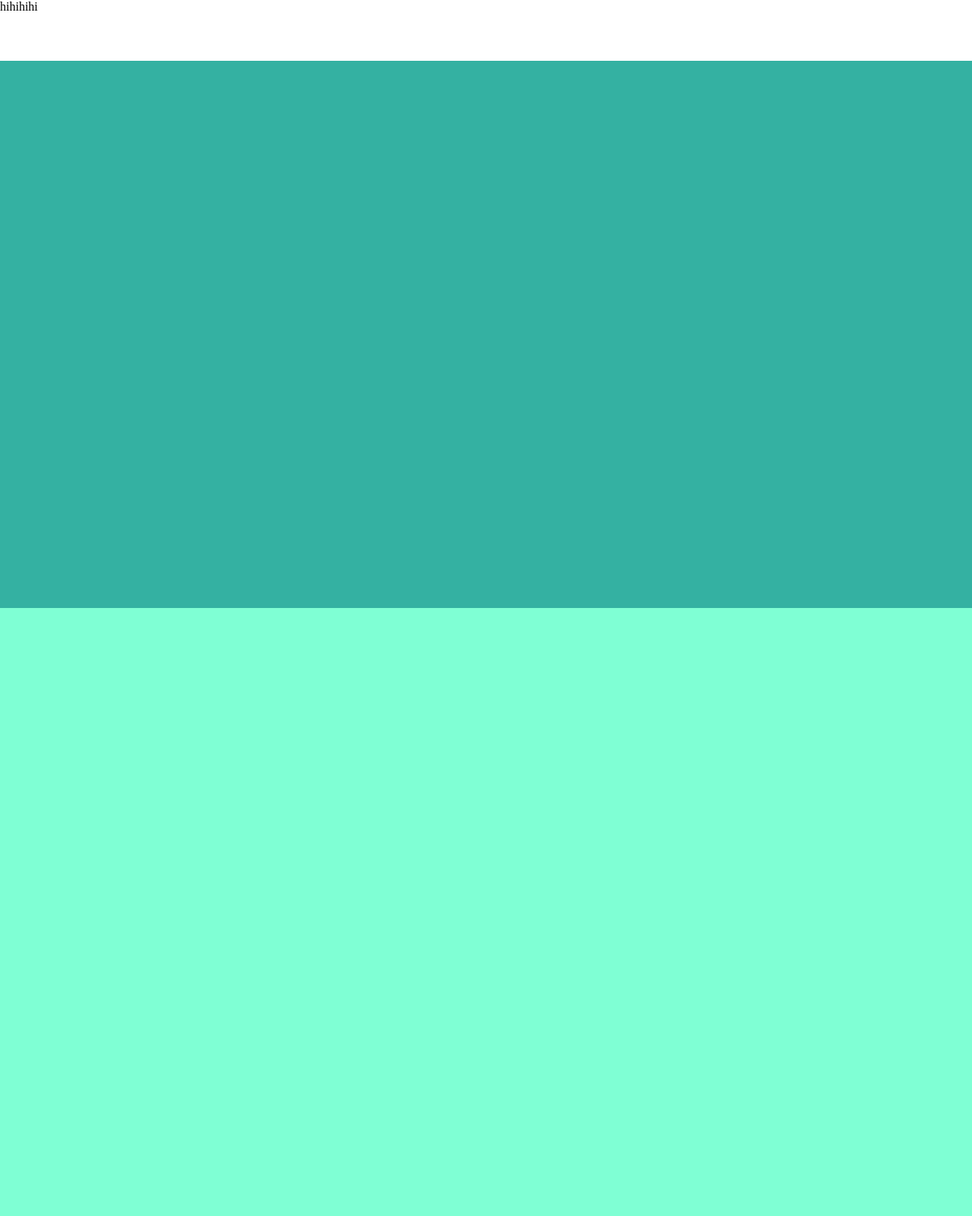
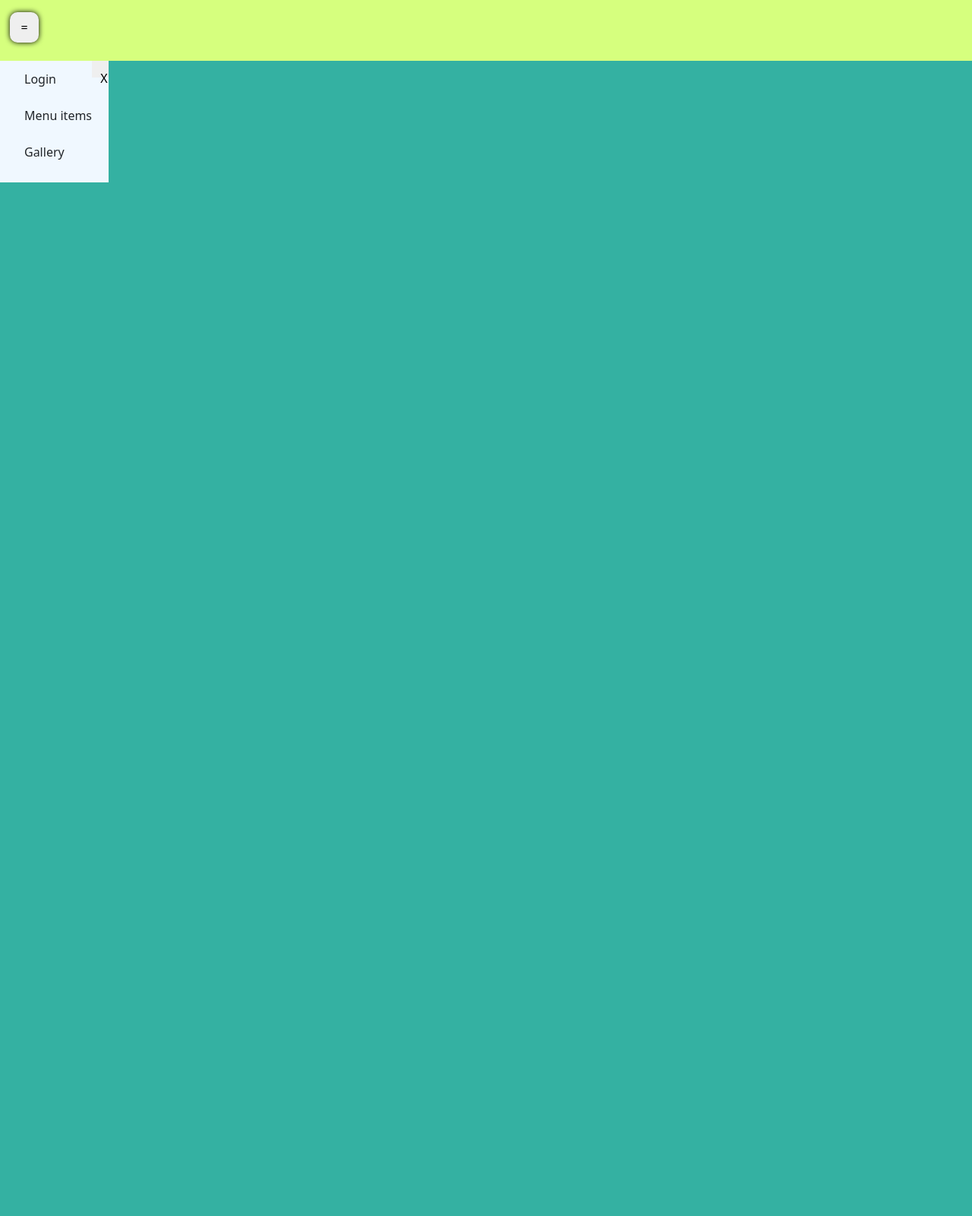
Before and after one commit to Hariharan-dev-3/Restaurent-application-, a web app: file html/newapp.html in a window 1280 px wide. Shown: the whole page at 76% size. After the commit the page ends 240 px from the top, so only its background shows below. Run offline with its HTML, style and script files only (its server is not run), Linux system fonts and the light colour scheme.

Commit message:
javascript

```diff
--- a/css/newapp.css
+++ b/css/newapp.css
@@ -5,34 +5,44 @@
 #home{
     background-color: rgb(52, 177, 162);
     width: 100vw;
-    height: 100vh;
+    min-height: 150vh;
 }
-#home .navbar{
-    width: 100vw;
-    height: 10vh;
-    background-color: white;
-    position: fixed;
-    display:flex;
-    flex-direction: row;
+.navbar{
+    width: 100%;
+    height: 10%;
+    background-color:rgb(214, 255, 126) ;
+}
+.hamburger{
+    height: 5vh;
+    width: 3vw;
+    position: absolute;
+    top: 2%;
+    left: 1%;
+    border-radius: 10px;
+    z-index: 9999;
+    display: block;
+    border: none;
+    box-shadow: 0px 0px 7px black;
+
 
 }
-.navbar.vertical{
-    display:flex ;
-    flex-direction: column;
-    width: 10vw;
-    height: 100vh;
-    background-color: blueviolet;
-}
+.box{
+    width: max-content;
+    background-color: aliceblue;
+    display: none;
+    display: flex;
 
 
+}
+.list{
+    list-style: none;
+    cursor: pointer;
+    line-height: 3em;
 
-
-
-
-
-
-#menu{
-    width: 100%;
-    height: 100vh;
-    background-color: aquamarine;
 }
+.close{
+    height: 1em;
+    border: none;
+    width: 1em;
+    padding: 0.7em;
+}
--- a/html/newapp.html
+++ b/html/newapp.html
@@ -4,22 +4,30 @@
             Restaurent
         </title>
         <link rel="stylesheet" href="../css/newapp.css">
+        <link href="https://cdn.jsdelivr.net/npm/bootstrap@5.3.7/dist/css/bootstrap.min.css" rel="stylesheet" integrity="sha384-LN+7fdVzj6u52u30Kp6M/trliBMCMKTyK833zpbD+pXdCLuTusPj697FH4R/5mcr" crossorigin="anonymous">
     </head>
     <body>
         <section id="home">
             <nav class="navbar">
-                <p>hi</p>
-                <p>hi</p>
-                <p>hi</p>
-                <p>hi</p>
+
 
             </nav>
+            <button class="hamburger">=</button>
+            <div class="box">
+                <ul class="list">
+                    <li>Login</li>
+                    <li>Menu items</li>
+                    <li>Gallery</li>
+                </ul>
+                <button class="close">X</button>
+            </div>
+
         </section>
         <section id="menu">
 
         </section>
 
 
-        <script src="../javascript/Script.js"></script>
+        <script src="../javascript/newscript.js"></script>
     </body>
 </html>
--- /dev/null
+++ b/javascript/newscript.js
@@ -0,0 +1,38 @@
+document.addEventListener('DOMContentLoaded',()=>{
+    const navbar=document.querySelector('.navbar');
+    const menu=document.querySelector('.hamburger');
+    const closeBtn=document.querySelector('.Close')
+
+    const listBox=document.querySelector('.box');
+
+    menu.addEventListener("click",()=>{
+        listBox.style.display="flex";
+        listBox.style.transition="0.7s ease";
+
+    })
+
+    closeBtn.addEventListener("click",()=>{
+        listBox.style.display="none";
+        listBox.style.transition="0.7s ease";
+    })
+
+
+        // window.addEventListener('scroll',()=>{
+        //     let navheight=navbar.offsetHeight;
+        //     let scrollheight=window.scrollY;
+        //     let displayStatus = window.getComputedStyle(menu).display;
+
+
+        //     console.log('navbar height',navheight);
+        //     console.log('scroll height',scrollheight);
+        //      console.log('status',displayStatus);
+
+        //     if(scrollheight>navheight){
+        //             menu.style.display="block";
+        //     }
+        //     else{
+        //         menu.style.display="none";
+        //     }
+        // })
+
+})
```
